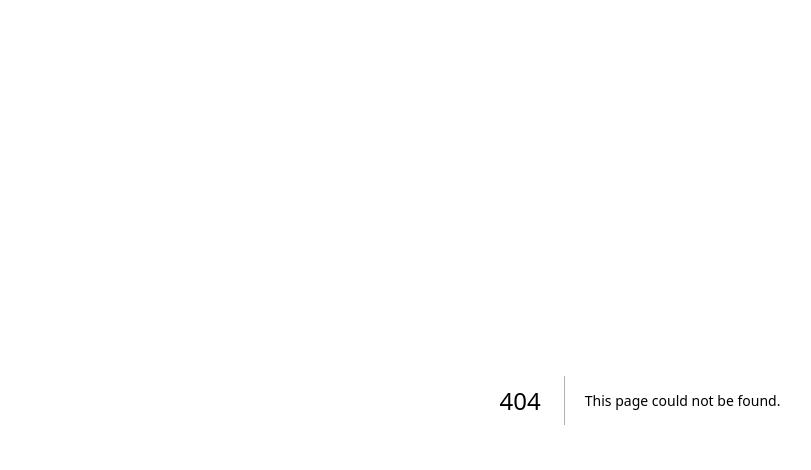
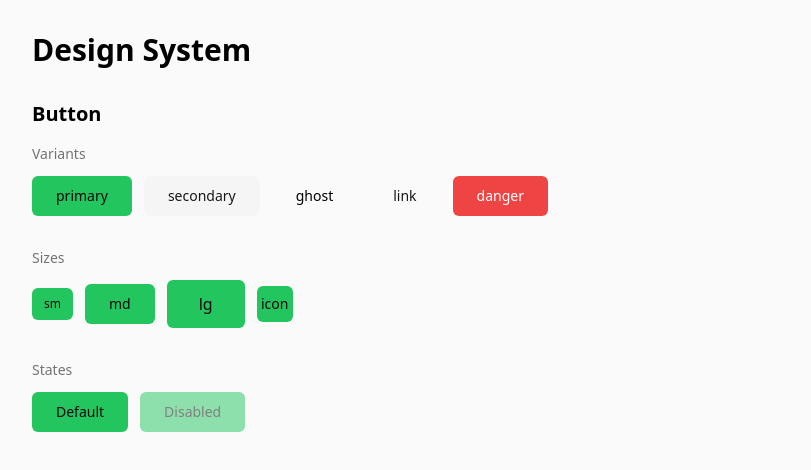
Before and after one commit to burn-c/devroast, a Next.js app: page /design-system in a window 1280 px wide. Before the commit this address had no page. Shown: the top 470 px of the page, without its empty margins (0-811 px from the left). Built offline with nearby package versions, Linux system fonts and the light colour scheme.

Commit message:
feat: add design-system page with Button examples

```diff
--- /dev/null
+++ b/src/app/design-system/page.tsx
@@ -0,0 +1,52 @@
+import { Button } from "@/components/ui";
+
+const variants = ["primary", "secondary", "ghost", "link", "danger"] as const;
+const sizes = ["sm", "md", "lg", "icon"] as const;
+
+export default function DesignSystem() {
+	return (
+		<div className="min-h-screen bg-neutral-50 p-8">
+			<h1 className="text-3xl font-bold mb-8">Design System</h1>
+
+			<section className="mb-12">
+				<h2 className="text-xl font-semibold mb-4">Button</h2>
+
+				<div className="space-y-8">
+					<div>
+						<h3 className="text-sm font-medium text-neutral-500 mb-3">
+							Variants
+						</h3>
+						<div className="flex flex-wrap gap-3">
+							{variants.map((variant) => (
+								<Button key={variant} variant={variant}>
+									{variant}
+								</Button>
+							))}
+						</div>
+					</div>
+
+					<div>
+						<h3 className="text-sm font-medium text-neutral-500 mb-3">Sizes</h3>
+						<div className="flex flex-wrap items-center gap-3">
+							{sizes.map((size) => (
+								<Button key={size} size={size}>
+									{size}
+								</Button>
+							))}
+						</div>
+					</div>
+
+					<div>
+						<h3 className="text-sm font-medium text-neutral-500 mb-3">
+							States
+						</h3>
+						<div className="flex flex-wrap gap-3">
+							<Button>Default</Button>
+							<Button disabled>Disabled</Button>
+						</div>
+					</div>
+				</div>
+			</section>
+		</div>
+	);
+}
```
